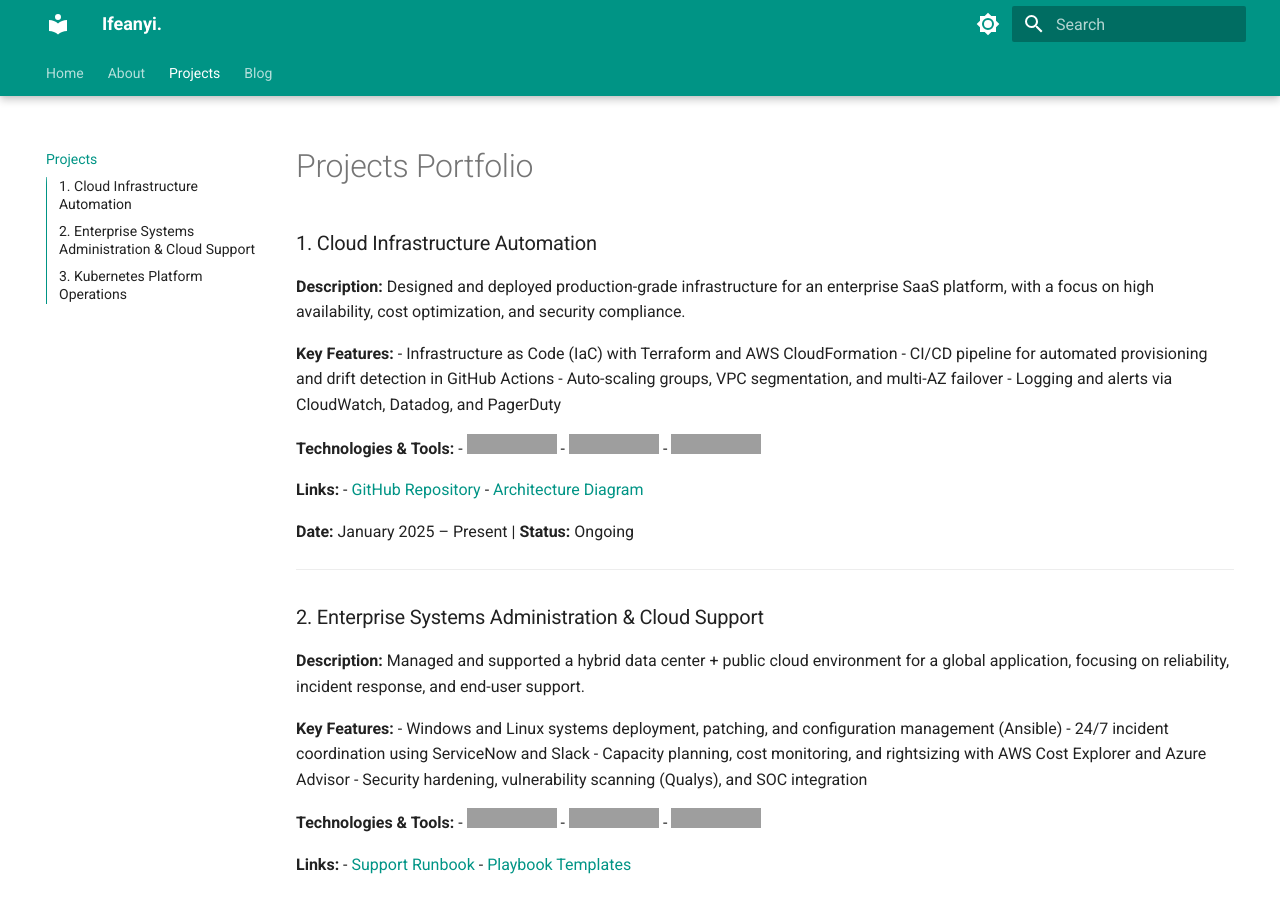
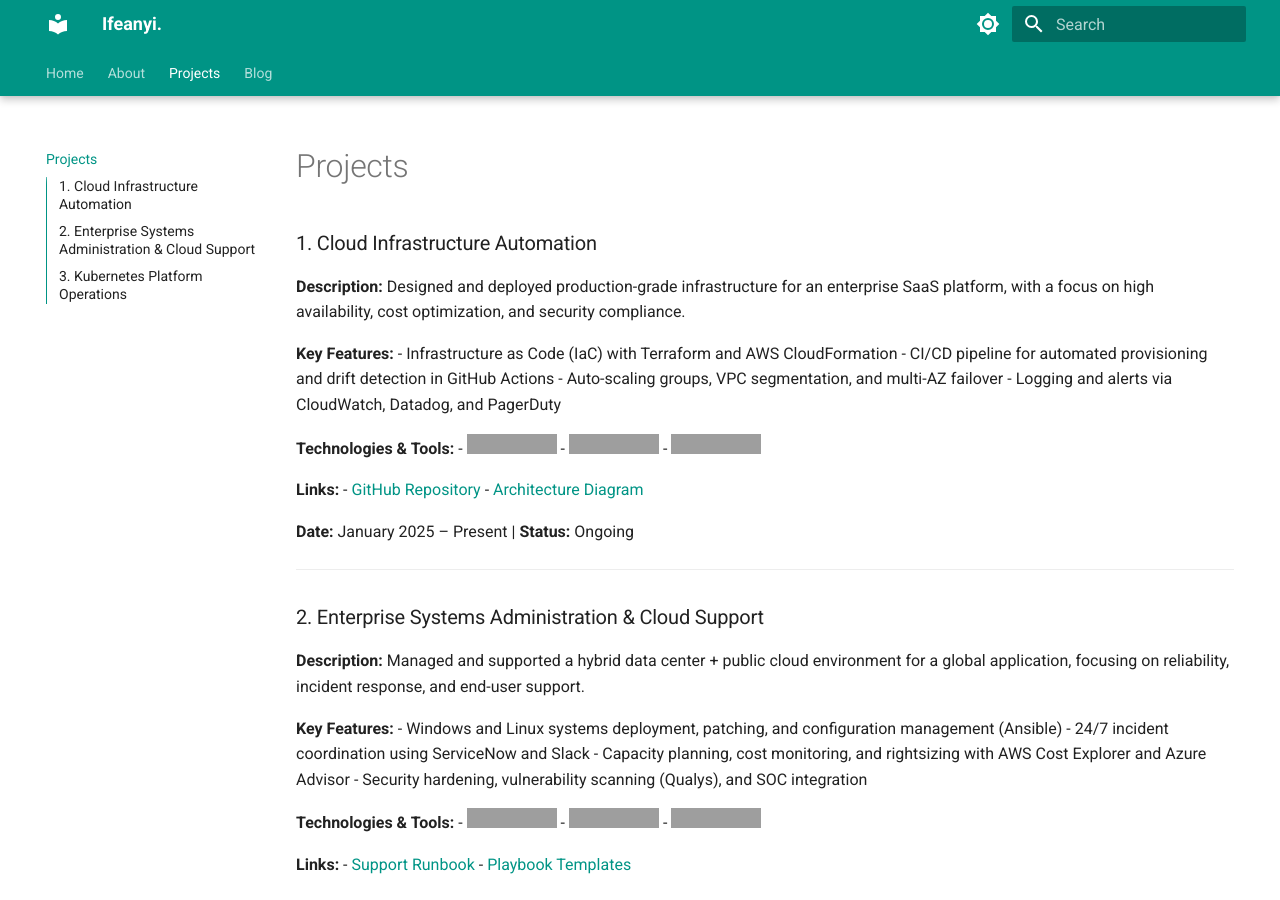
Before and after one commit to Ifeanyi-Asonye/Mysite, an MkDocs documentation site: the page built from docs/projects.md, in a window 1280 px wide and 900 px high, cut to the strip 0-900 px from the top of the window. Built offline with MkDocs 1.6.1 and Material for MkDocs 9.7.7, drawn with Linux system fonts in a browser that asks for light colours; grey boxes are pictures that could not be loaded.

Commit message:
Update index.md

```diff
--- a/docs/projects.md
+++ b/docs/projects.md
@@ -1,5 +1,5 @@
 
-# Projects Portfolio
+# Projects
 
 ### 1. Cloud Infrastructure Automation
 **Description:** Designed and deployed production-grade infrastructure for an enterprise SaaS platform, with a focus on high availability, cost optimization, and security compliance.
```
